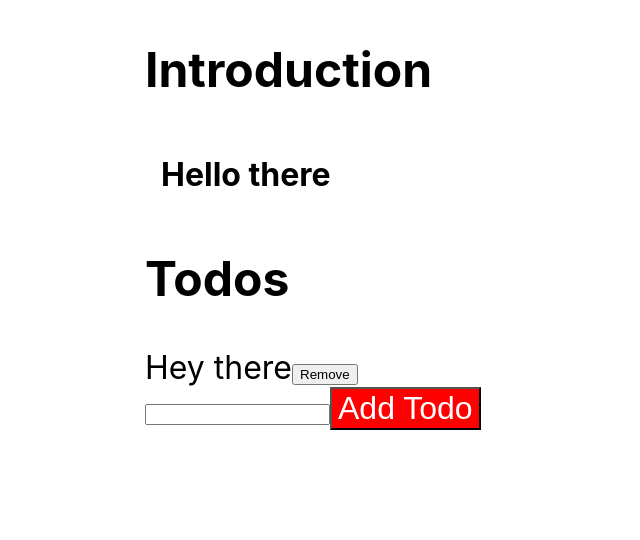
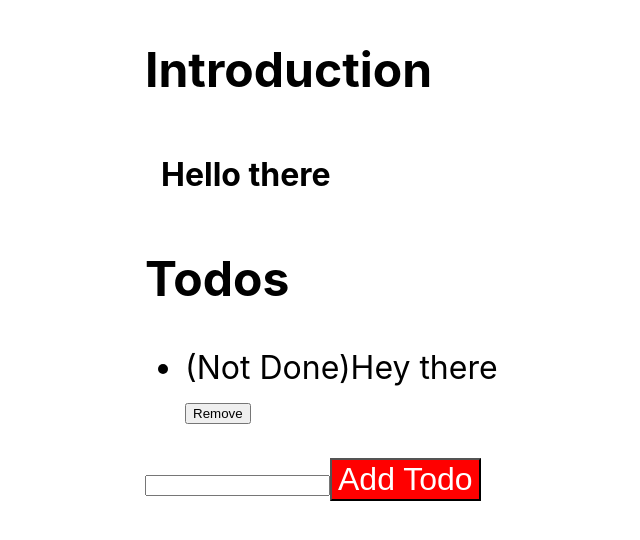
Before and after one commit to ChandrakantPal/TypeScript-basics, a React (Vite) app in the folder React-xState/: page / in a window 1280 px wide. Shown: the top 540 px of the page, without its empty margins (95-735 px from the left). Built offline with nearby package versions, Linux system fonts and the light colour scheme.

Commit message:
done or not done

```diff
--- a/React-xState/src/App.tsx
+++ b/React-xState/src/App.tsx
@@ -33,6 +33,29 @@ const Button: React.FunctionComponent<
   </button>
 )
 
+function UL<T>({
+  items,
+  render,
+  itemClick,
+}: React.DetailedHTMLProps<
+  React.HTMLAttributes<HTMLUListElement>,
+  HTMLUListElement
+> & {
+  items: T[]
+  render: (item: T) => React.ReactNode
+  itemClick: (item: T) => void
+}) {
+  return (
+    <ul>
+      {items.map((item, index) => (
+        <li onClick={() => itemClick(item)} key={index}>
+          {render(item)}
+        </li>
+      ))}
+    </ul>
+  )
+}
+
 function App() {
   const initialTodos = React.useMemo(
     () => [
@@ -61,28 +84,21 @@ function App() {
       <Heading title="Introduction" />
       <Box>Hello there</Box>
       <Heading title="Todos" />
-      {todos.map((todo) => (
-        <div key={todo.id}>
-          {todo.text}
-          <button onClick={() => removeTodo(todo.id)}>Remove</button>
-        </div>
-      ))}
+      <UL
+        items={todos}
+        itemClick={(item) => {}}
+        render={(todo) => (
+          <div key={todo.id}>
+            ({todo.done ? 'Done' : 'Not Done'}){todo.text}
+            <button onClick={() => removeTodo(todo.id)}>Remove</button>
+          </div>
+        )}
+      />
       <div>
         <input type="text" ref={newTodoRef} />
         <Button onClick={onAddTodo}>Add Todo</Button>
       </div>
     </div>
-  )
-}
-
-const JustTheTodos = () => {
-  const { todos, addTodo, removeTodo } = useTodos(initialTodos)
-  return (
-    <>
-      {todos.map((todo) => (
-        <div key={todo.id}>{todo.text}</div>
-      ))}
-    </>
   )
 }
 
@@ -94,7 +110,6 @@ const AppWrapper = () => (
     }}
   >
     <App />
-    {/* <JustTheTodos /> */}
   </div>
 )
 
```
